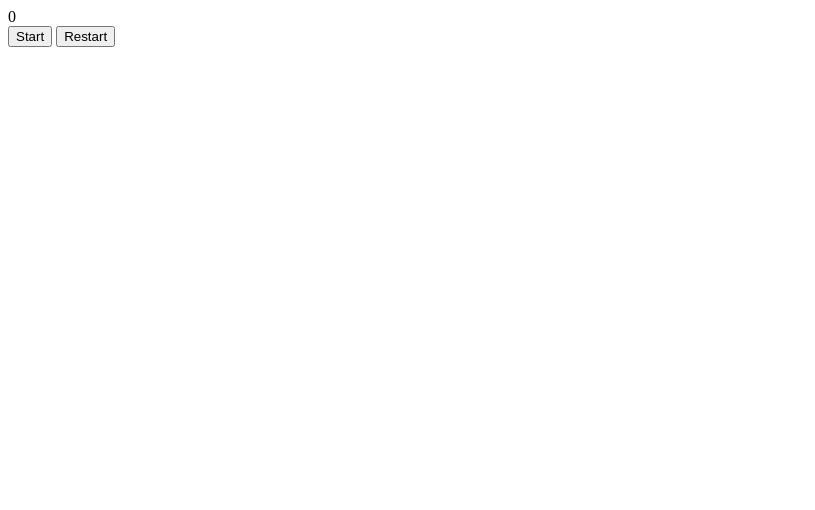
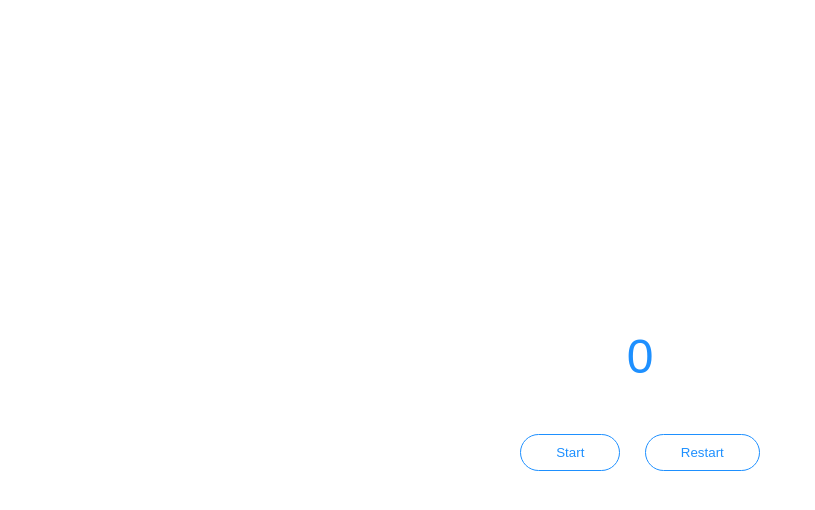
Before and after one commit to pierfrancescoscar/js-simon, a plain HTML site: page index.html in a window 1280 px wide. Shown: the whole page, without its empty margins (0-815 px from the left). Drawn offline with Linux system fonts and the light colour scheme.

```diff
--- a/index.html
+++ b/index.html
@@ -4,10 +4,13 @@
     <meta charset="UTF-8">
     <meta http-equiv="X-UA-Compatible" content="IE=edge">
     <meta name="viewport" content="width=device-width, initial-scale=1.0">
+    <!-- Main Styles -->
+    <link rel="stylesheet" href="./css/style.css">
     <title>Simon Says</title>
 </head>
 <body>
     <section class="numbers">
+
         <div class="display">
             0
         </div>
@@ -15,9 +18,11 @@
         <button class="start">
             Start
         </button>
+
         <button class="restart">
             Restart
         </button>
+
     </section>
 
     <!-- JS -->
```
